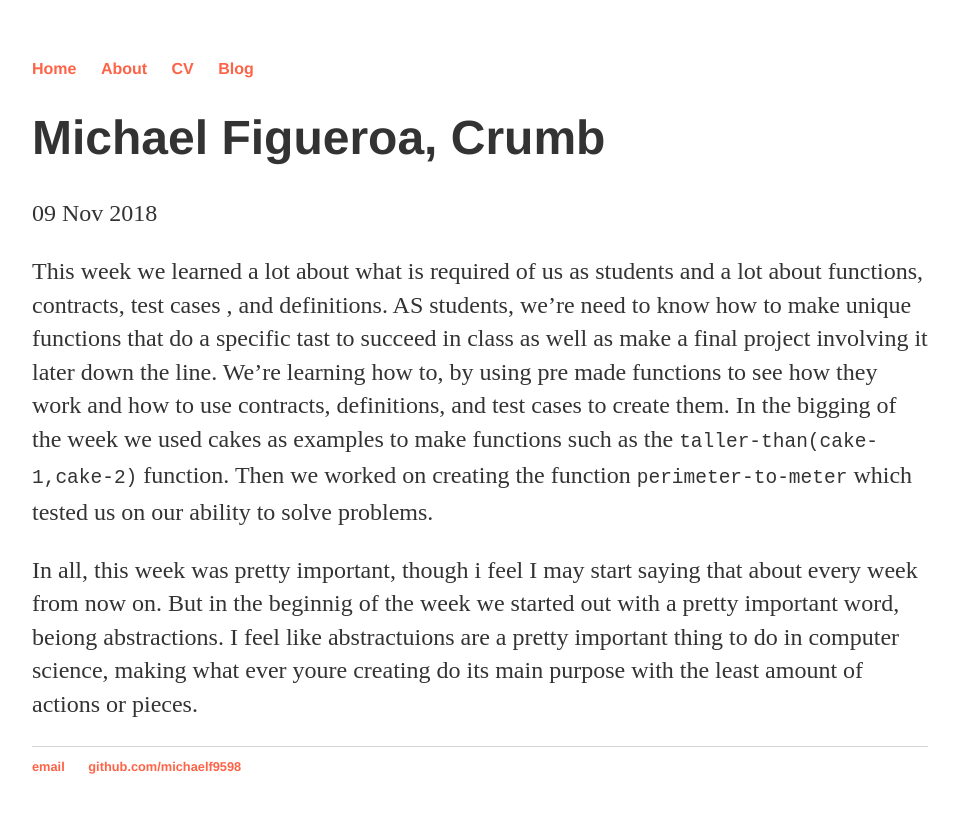
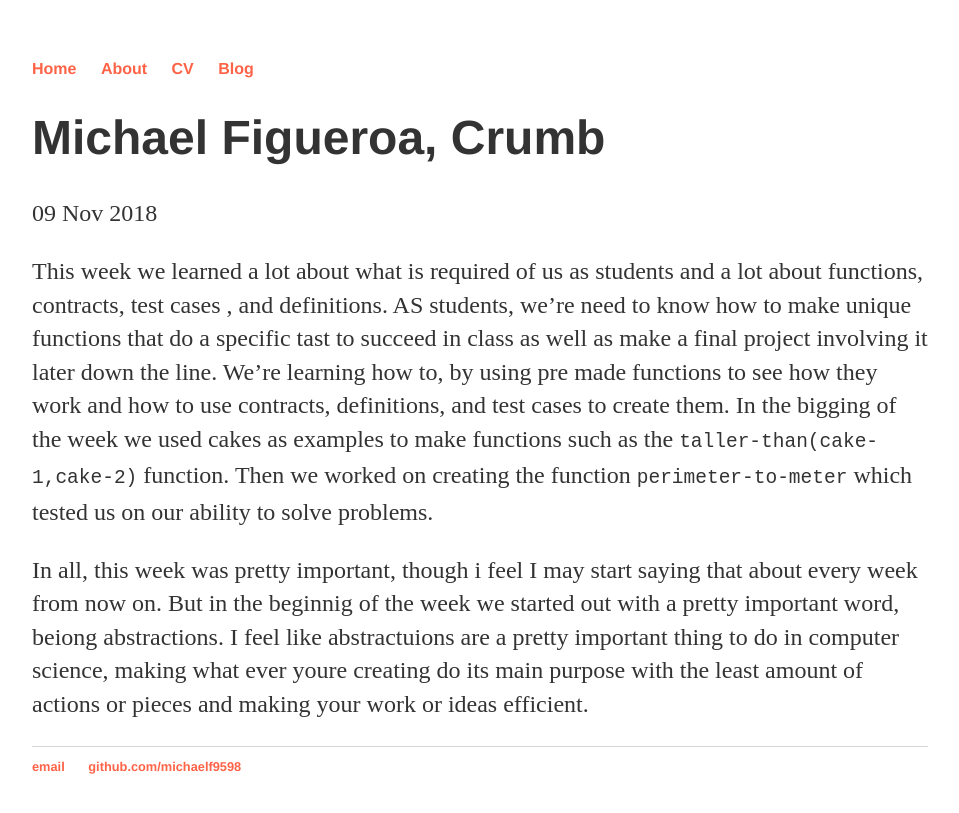
Before and after one commit to michaelf9598/michaelf9598.github.io, a Jekyll site: the page built from _posts/2018-11-09-Function-Design.md, in a window 1280 px wide. Shown: the top 813 px of the page, without its empty margins (160-1119 px from the left). Built offline with Jekyll 4.4.1, drawn with Linux system fonts in a browser that asks for light colours.

Commit message:
Update 2018-11-09-Function-Design.md

```diff
--- a/_posts/2018-11-09-Function-Design.md
+++ b/_posts/2018-11-09-Function-Design.md
@@ -9,4 +9,4 @@ This week we learned a lot about what is required of us as students and a lot ab
 
 
 In all, this week was pretty important, though i feel I may start saying that about every week from now on.
-But in the beginnig of the week we started out with a pretty important word, beiong abstractions. I feel like abstractuions are a pretty important thing to do in computer science, making what ever youre creating do its main purpose with the least amount of actions or pieces.
+But in the beginnig of the week we started out with a pretty important word, beiong abstractions. I feel like abstractuions are a pretty important thing to do in computer science, making what ever youre creating do its main purpose with the least amount of actions or pieces and making your work or ideas efficient.
```
